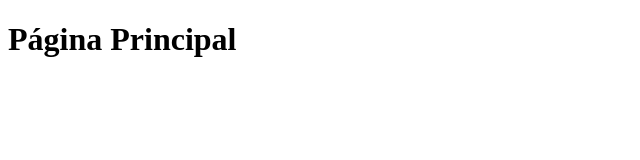
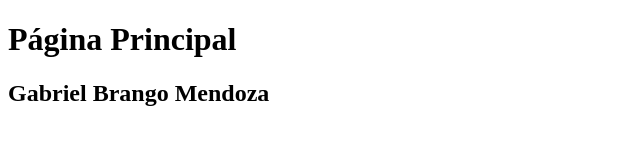
Before and after one commit to ancaso/Prueba_GabrielBrango, a plain HTML site: page index.html in a window 1280 px wide. Shown: the whole page, without its empty margins (0-640 px from the left). Drawn offline with Linux system fonts and the light colour scheme.

Commit message:
Update index.html

```diff
--- a/index.html
+++ b/index.html
@@ -6,5 +6,8 @@
   </head>
   <body>
     <h1>Página Principal</h1>
+     <h2>
+       Gabriel Brango Mendoza
+       </h2>
   </body>
 </html>
```
